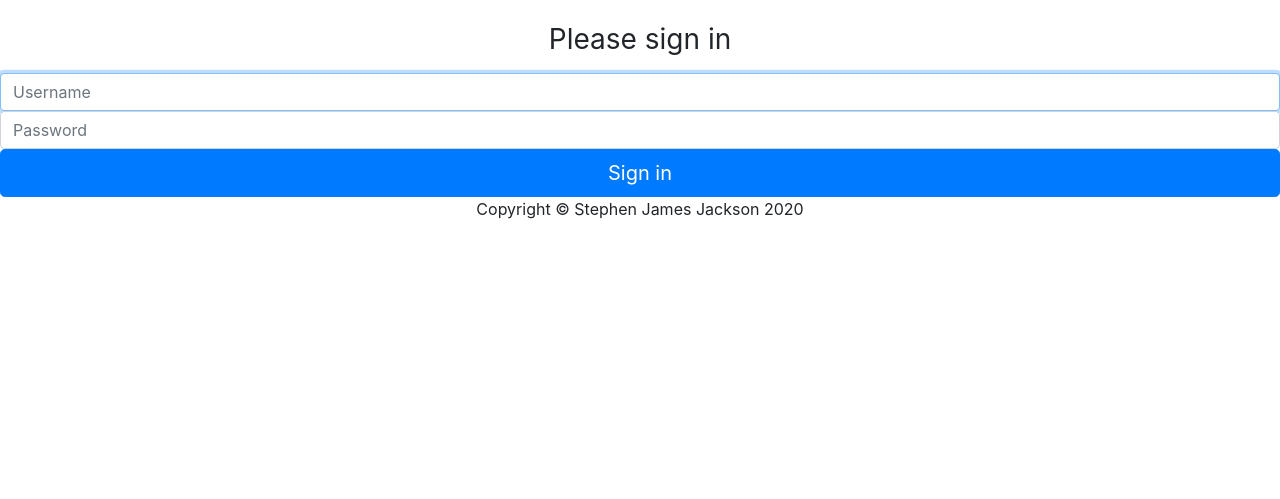
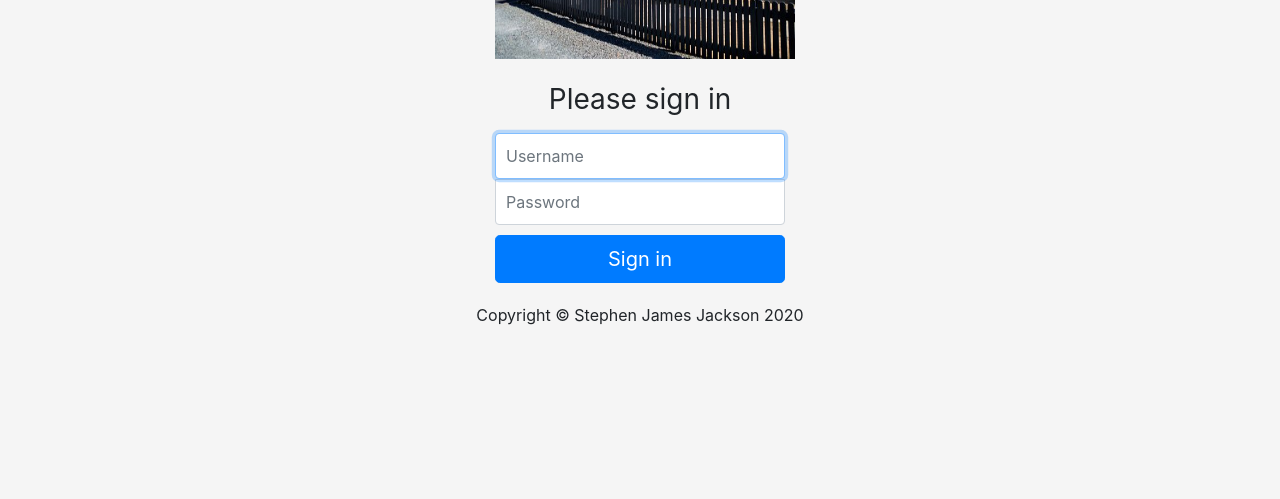
Before and after one commit to jjackson19862017/WeddingBookingSystem, a PHP site: page / in a window 1280 px wide. Shown: the part 301-800 px from the top of the page. Run offline with PHP 8.4, Linux system fonts and the light colour scheme; a stand-in replaces the project's code that opens the database connection; some libraries are stand-ins or nearby versions.

Commit message:
Configuring the Login Screen

```diff
--- a/includes/header.php
+++ b/includes/header.php
@@ -11,11 +11,11 @@
 
     <title>Wedding Booking System</title>
 
-    <!-- Bootstrap Core CSS -->
-    <link href="css/bootstrap.min.css" rel="stylesheet">
+   <!-- CSS only -->
+    <link rel="stylesheet" href="https://stackpath.bootstrapcdn.com/bootstrap/4.5.2/css/bootstrap.min.css" integrity="sha384-JcKb8q3iqJ61gNV9KGb8thSsNjpSL0n8PARn9HuZOnIxN0hoP+VmmDGMN5t9UJ0Z" crossorigin="anonymous">
 
     <!-- Custom CSS -->
-    <link href="css/signin.css" rel="stylesheet">
+    <link href="static/css/signin.css" rel="stylesheet">
 
 
 </head>
--- a/index.php
+++ b/index.php
@@ -6,7 +6,7 @@
 
 <!-- Page Content -->
 <form class="form-signin" action="includes/login.php" method="post">
-  <img class="mb-4" src="imgs/mill.jpg" alt="" width="300" height="300">
+  <img class="mb-4" src="static/imgs/mill.jpg" alt="" width="300" height="300">
   <h1 class="h3 mb-3 font-weight-normal">Please sign in</h1>
   <label for="username" class="sr-only">Username</label>
   <input type="text" id="username" name="username" class="form-control" placeholder="Username" required autofocus>
--- /dev/null
+++ b/static/css/signin.css
@@ -0,0 +1,44 @@
+html,
+body {
+  height: 100%;
+}
+
+body {
+
+
+  -ms-flex-align: center;
+  align-items: center;
+  padding-top: 40px;
+  padding-bottom: 40px;
+  background-color: #f5f5f5;
+}
+
+.form-signin {
+  width: 100%;
+  max-width: 330px;
+  padding: 20px;
+  margin: auto;
+}
+.form-signin .checkbox {
+  font-weight: 400;
+}
+.form-signin .form-control {
+  position: relative;
+  box-sizing: border-box;
+  height: auto;
+  padding: 10px;
+  font-size: 16px;
+}
+.form-signin .form-control:focus {
+  z-index: 2;
+}
+.form-signin input[type="email"] {
+  margin-bottom: -1px;
+  border-bottom-right-radius: 0;
+  border-bottom-left-radius: 0;
+}
+.form-signin input[type="password"] {
+  margin-bottom: 10px;
+  border-top-left-radius: 0;
+  border-top-right-radius: 0;
+}
```
Also changed, not shown: README.md, static/imgs/._mill.jpg (added), static/imgs/mill.jpg (added).
